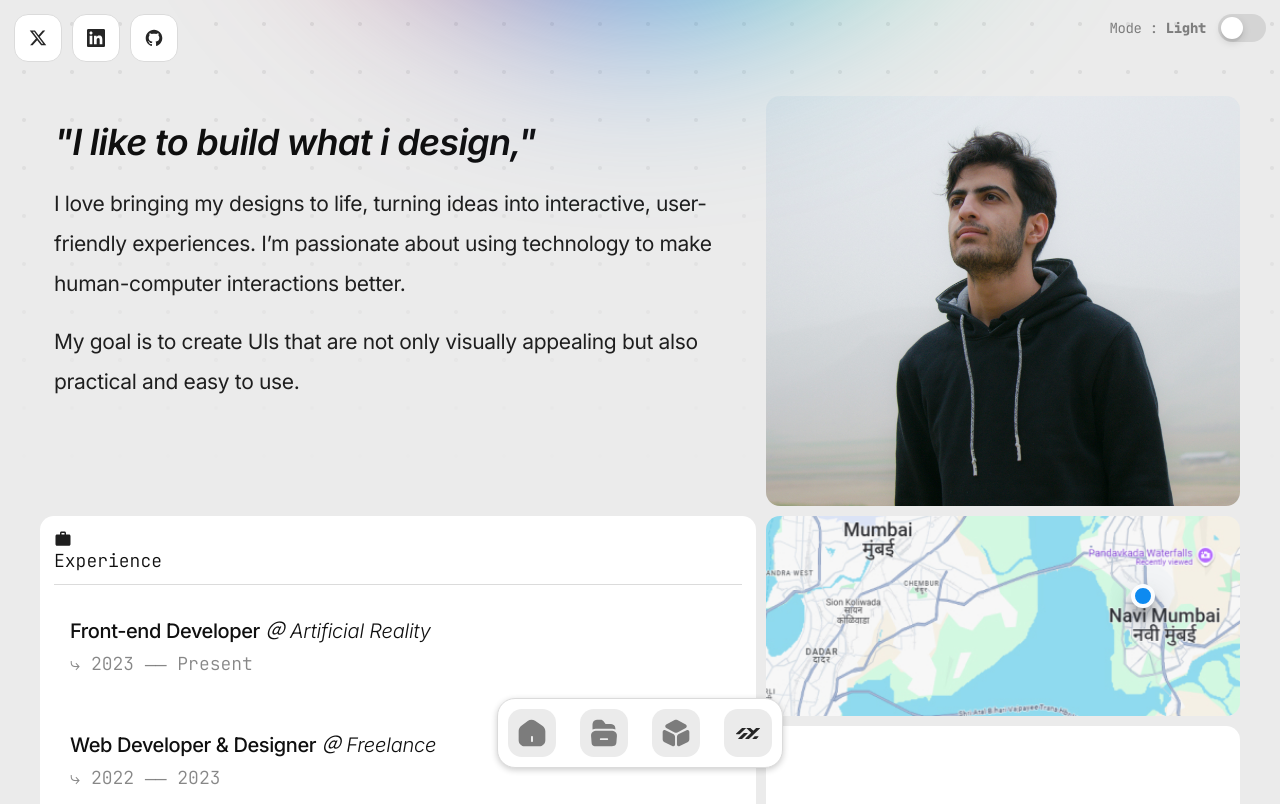
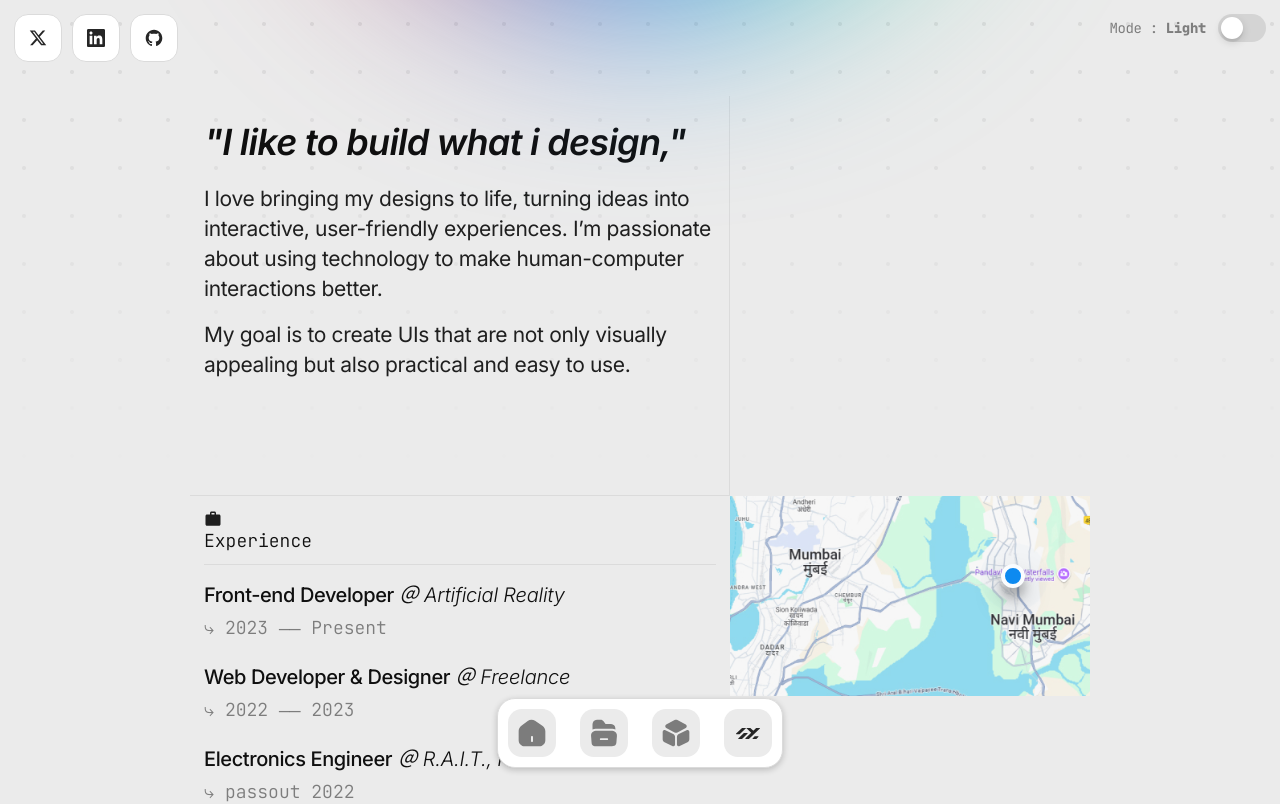
Before and after one commit to Shubham-yelekar/portfolio2024, a React (Vite) app: page /about in a window 1280 px wide. Shown: the top 804 px of the page. Built offline with nearby package versions, Linux system fonts and the light colour scheme.

Commit message:
new look on the bento box

```diff
--- a/src/App.css
+++ b/src/App.css
@@ -854,18 +854,18 @@ background-image: url(/public/assets/various/dot.png);
 
 .about-grid-wrapper {
   margin: 9.6rem auto 2.4rem;
-  max-width: 1200px;
+  max-width: 900px;
 
   display: grid;
   grid-template-columns: repeat(5, 1fr);
   grid-template-rows: repeat(7, 200px);
-  gap: 1rem;
+
 
 }
 
 .bento-card {
-  border-radius: 1.4rem;
-  background-color: var(--nav-color);
+  /* border-radius: 1.4rem; */
+  /* background-color: var(--nav-color); */
   padding: 1.4rem;
   transition: all 0.3s ease-in-out;
 }
@@ -887,6 +887,8 @@ background-image: url(/public/assets/various/dot.png);
   grid-area: 1 / 1 / 3 / 4;
   padding-top: 2.4rem;
   background: transparent;
+  border-bottom: 0.5px solid var(--border-gray);
+  border-right: 0.5px solid var(--border-gray);
 }
 
 .intro-box h3 {
@@ -899,14 +901,14 @@ background-image: url(/public/assets/various/dot.png);
 .intro-box p {
   font-size: 2.1rem;
   font-weight: 400;
-  line-height:4rem ;
+  line-height:3rem ;
   color: var(--text-color-2);
-  margin-bottom: 1.8rem;
+  margin-bottom: 1.6rem;
 }
 
 .profile-img-box {
   grid-area: 1/4/3/6;
-  background-image: url(/public/assets/various/profile-image/image-1.jpg);
+  /* background-image: url(/public/assets/various/profile-image/image-1.jpg); */
   background-position: center;
   background-size: cover;
   background-repeat: no-repeat;
@@ -925,7 +927,7 @@ background-image: url(/public/assets/various/dot.png);
 }
 
 .experience-list-item {
-  padding: 16px 16px;
+  /* padding: 8px 16px; */
   border-radius: 1.4rem;
   width: 100%;
 
```
